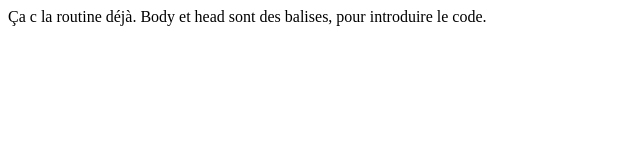
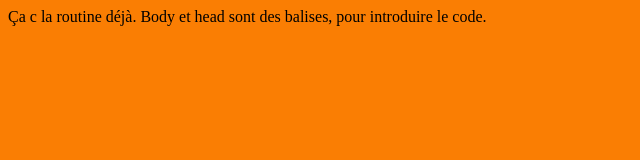
Before and after one commit to Miala-python/HelloWorld, a plain HTML site: page index.html in a window 1280 px wide. Shown: the whole page, without its empty margins (0-640 px from the left). Drawn offline with Linux system fonts and the light colour scheme.

Commit message:
Update index.html

```diff
--- a/index.html
+++ b/index.html
@@ -3,7 +3,7 @@
 <head>
 Ça c la routine déjà.
 </head>
-<body>
+<body bgcolor="#FA7E03">
 Body et head sont des balises, pour introduire le code.
 </body>
 </html>
```
